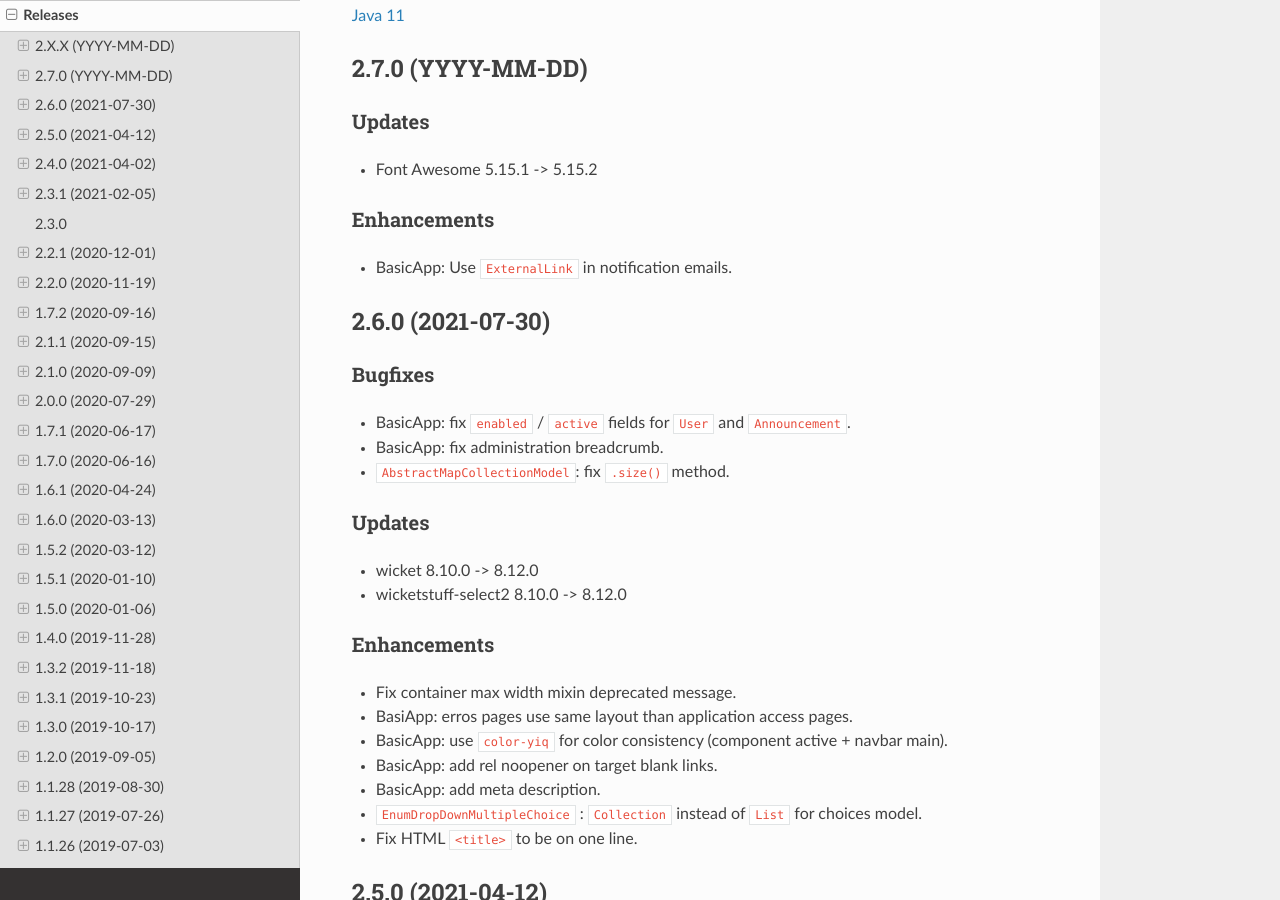
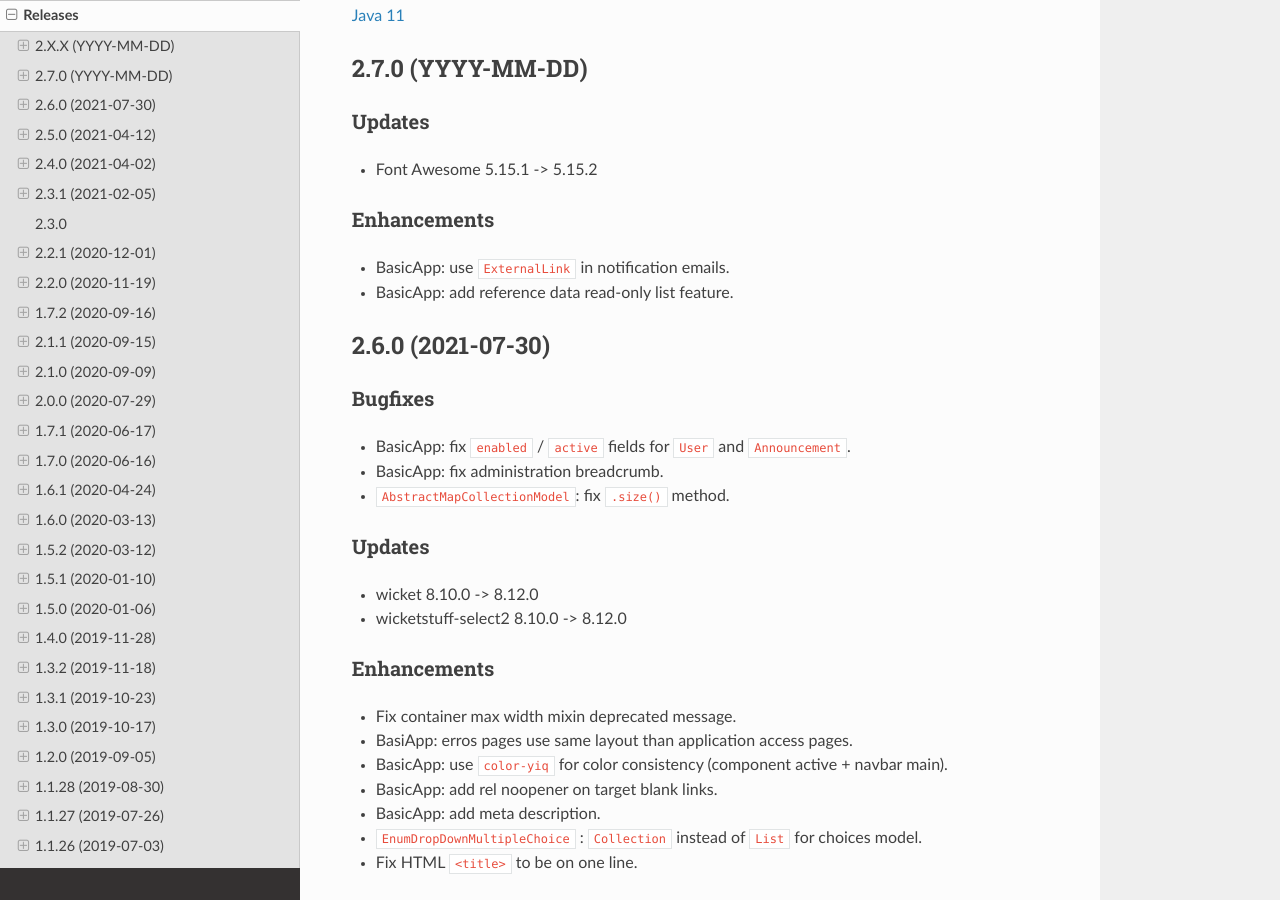
Before and after one commit to igloo-project/igloo-doc, a Sphinx documentation site: the page built from source/release-notes/releases.rst, in a window 1280 px wide and 900 px high, scrolled down 386 px. Built offline with Sphinx 7.4.7 and the Read the Docs theme 2.0.0, drawn with Linux system fonts in a browser that asks for light colours.

Commit message:
2.7.0: release notes

```diff
--- a/source/release-notes/releases.rst
+++ b/source/release-notes/releases.rst
@@ -32,7 +32,8 @@
 Enhancements
 ************
 
-* BasicApp: Use ``ExternalLink`` in notification emails.
+* BasicApp: use ``ExternalLink`` in notification emails.
+* BasicApp: add reference data read-only list feature.
 
 .. _v2.6.0:
 
```
